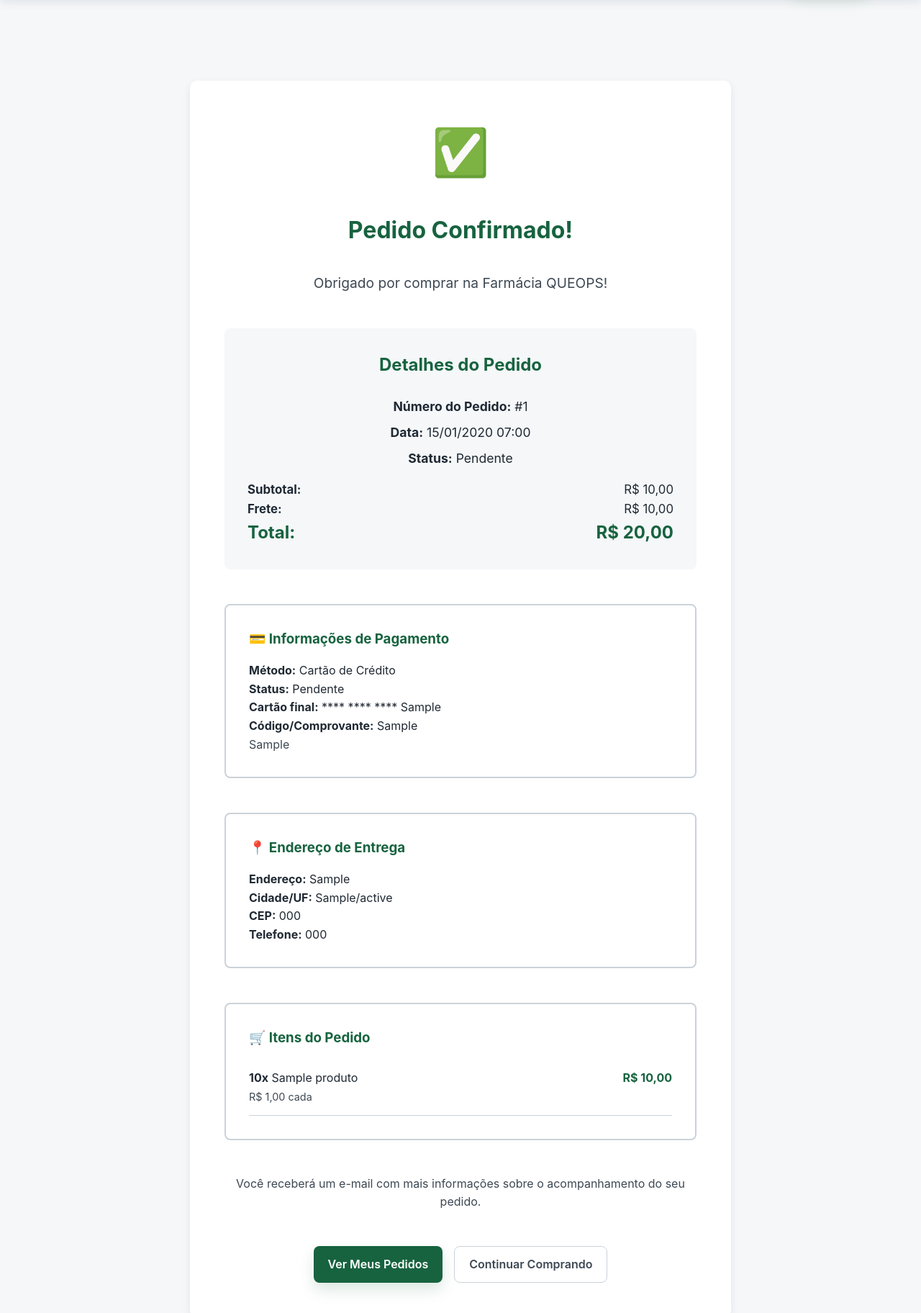
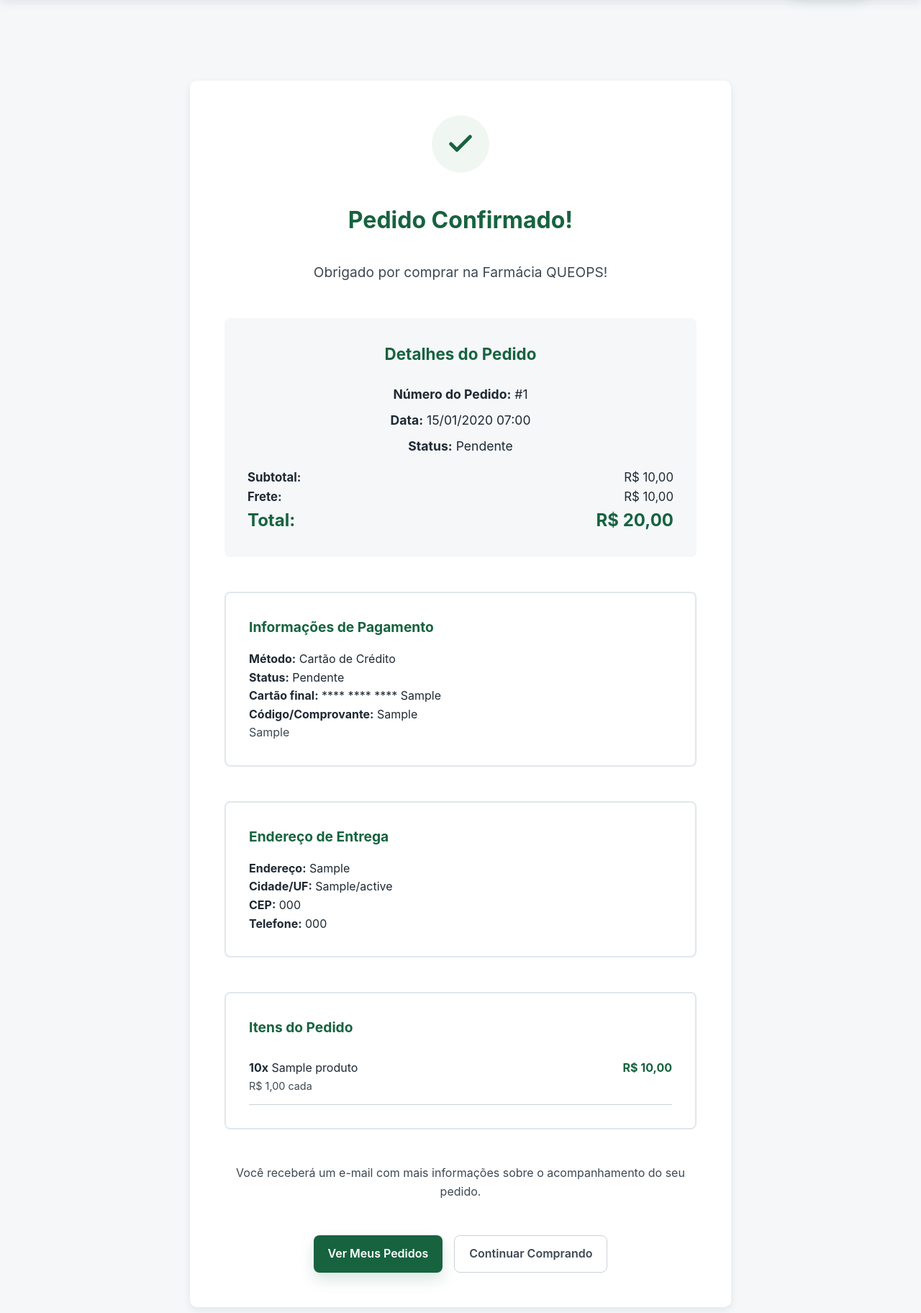
Before and after one commit to GabrielRibeiroRodrigues/e-commerce, a Django app: page /pedidos/confirmacao/1/ in a window 1280 px wide. Shown: the part 72-1896 px from the top of the page at 72% size. Run offline with Django 5.2, Linux system fonts and the light colour scheme; a user stored in the database is signed in; tables that the repository leaves empty hold one stand-in row (values such as "Sample post").

Commit message:
feat: moderniza fluxo completo de checkout e pedidos
- Remove emojis de carrinho, checkout e confirmação

- Atualiza page headers para hero sections consistentes

- Melhora hierarquia visual em resumos de pedido

- Adiciona ícone SVG profissional na confirmação

- Padroniza cards de informações de pagamento e entrega

- Aprimora feedback visual em todos os formulários

```diff
--- a/templates/pedidos/confirmacao.html
+++ b/templates/pedidos/confirmacao.html
@@ -6,9 +6,13 @@
 <div class="container" style="max-width: 800px; margin-top: 3rem; margin-bottom: 3rem;">
     <div class="card">
         <div class="card-body" style="padding: 3rem; text-align: center;">
-            <div style="font-size: 4rem; margin-bottom: 1rem;">✅</div>
+            <div style="width: 80px; height: 80px; background-color: var(--brand-050); border-radius: 50%; display: flex; align-items: center; justify-content: center; margin: 0 auto 1.5rem;">
+                <svg width="40" height="40" viewBox="0 0 24 24" fill="none" stroke="var(--brand-600)" stroke-width="3" stroke-linecap="round" stroke-linejoin="round">
+                    <polyline points="20 6 9 17 4 12"></polyline>
+                </svg>
+            </div>
 
-            <h1 style="color: var(--verde-principal); margin-bottom: 1rem;">
+            <h1 style="color: var(--brand-600); margin-bottom: 1rem; font-size: 2rem;">
                 Pedido Confirmado!
             </h1>
 
@@ -16,8 +20,8 @@
                 Obrigado por comprar na Farmácia QUEOPS!
             </p>
 
-            <div style="background-color: var(--cinza-claro); padding: 2rem; border-radius: 8px; margin-bottom: 2rem;">
-                <h2 style="color: var(--verde-principal); margin-bottom: 1.5rem;">
+            <div style="background-color: var(--surface-muted); padding: 2rem; border-radius: 8px; margin-bottom: 2rem;">
+                <h2 style="color: var(--brand-600); margin-bottom: 1.5rem; font-size: 1.4rem;">
                     Detalhes do Pedido
                 </h2>
 
@@ -47,9 +51,9 @@
             </div>
 
             {% if pagamento %}
-            <div style="background-color: var(--branco); padding: 2rem; border: 2px solid var(--cinza-medio); border-radius: 8px; margin-bottom: 2rem; text-align: left;">
-                <h3 style="color: var(--verde-principal); margin-bottom: 1rem;">
-                    💳 Informações de Pagamento
+            <div style="background-color: var(--surface-base); padding: 2rem; border: 2px solid var(--surface-strong); border-radius: 8px; margin-bottom: 2rem; text-align: left;">
+                <h3 style="color: var(--brand-600); margin-bottom: 1rem; font-size: 1.2rem;">
+                    Informações de Pagamento
                 </h3>
                 <p><strong>Método:</strong> {{ pagamento.get_metodo_display }}</p>
                 <p><strong>Status:</strong> {{ pagamento.get_status_display }}</p>
@@ -65,9 +69,9 @@
             </div>
             {% endif %}
 
-            <div style="background-color: var(--branco); padding: 2rem; border: 2px solid var(--cinza-medio); border-radius: 8px; margin-bottom: 2rem; text-align: left;">
-                <h3 style="color: var(--verde-principal); margin-bottom: 1rem;">
-                    📍 Endereço de Entrega
+            <div style="background-color: var(--surface-base); padding: 2rem; border: 2px solid var(--surface-strong); border-radius: 8px; margin-bottom: 2rem; text-align: left;">
+                <h3 style="color: var(--brand-600); margin-bottom: 1rem; font-size: 1.2rem;">
+                    Endereço de Entrega
                 </h3>
                 <p><strong>Endereço:</strong> {{ pedido.endereco }}</p>
                 <p><strong>Cidade/UF:</strong> {{ pedido.cidade }}/{{ pedido.estado }}</p>
@@ -75,9 +79,9 @@
                 <p><strong>Telefone:</strong> {{ pedido.telefone }}</p>
             </div>
 
-            <div style="background-color: var(--branco); padding: 2rem; border: 2px solid var(--cinza-medio); border-radius: 8px; margin-bottom: 2rem; text-align: left;">
-                <h3 style="color: var(--verde-principal); margin-bottom: 1rem;">
-                    🛒 Itens do Pedido
+            <div style="background-color: var(--surface-base); padding: 2rem; border: 2px solid var(--surface-strong); border-radius: 8px; margin-bottom: 2rem; text-align: left;">
+                <h3 style="color: var(--brand-600); margin-bottom: 1rem; font-size: 1.2rem;">
+                    Itens do Pedido
                 </h3>
                 <ul style="list-style: none; padding: 0;">
                     {% for item in pedido.itens.all %}
```
Also changed, not shown: templates/pedidos/carrinho.html (+4 -4 lines), templates/pedidos/checkout.html (+12 -12 lines).
